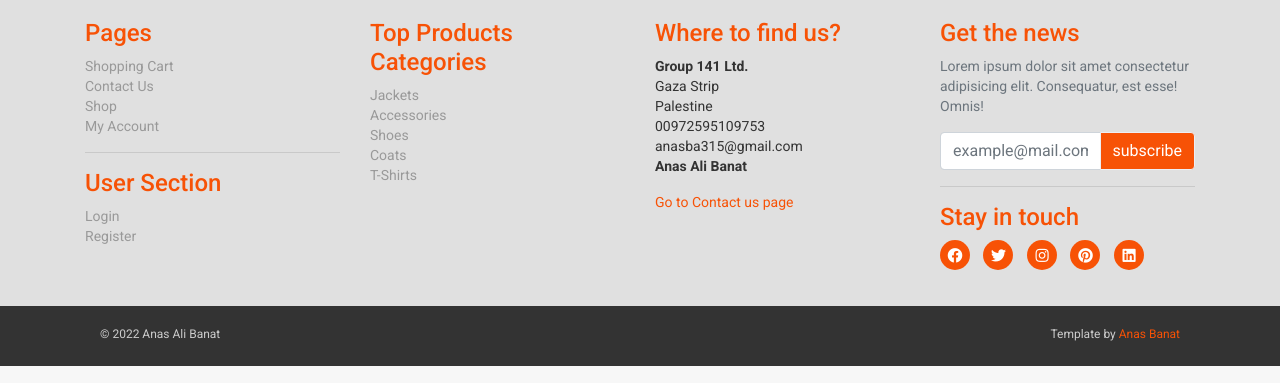
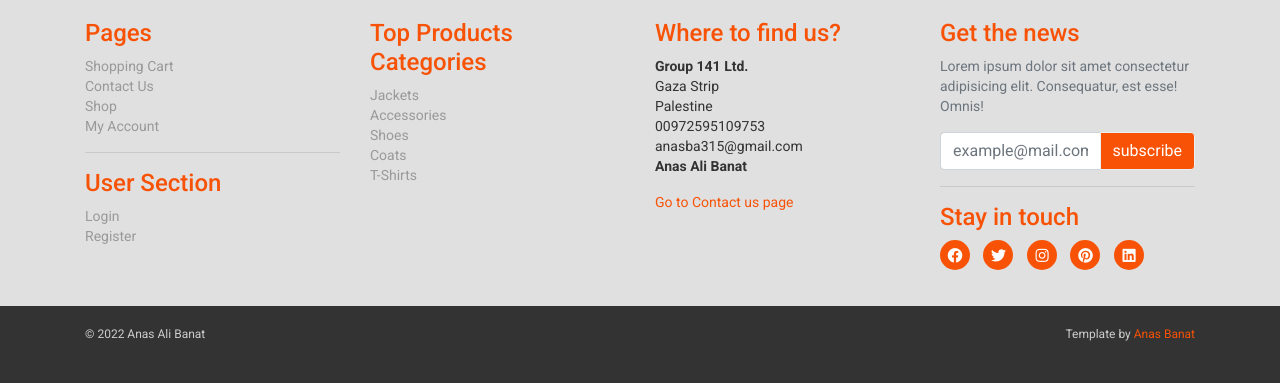
Before and after one commit to anasbanat0/ecommerce-store, a PHP site: page /index.php in a window 1280 px wide. Shown: the part 2158-2541 px from the top of the page. Run offline with PHP 8.4, Linux system fonts and the light colour scheme.

Commit message:
Update footer.php

```diff
--- a/includes/footer.php
+++ b/includes/footer.php
@@ -68,11 +68,13 @@
 </div>
 <div id="copyright">
   <div class="container">
-    <div class="col-md-6 float-left">
-      <p class="float-left">&copy; 2022 Anas Ali Banat</p>
-    </div>
-    <div class="col-md-6 float-right">
-      <p class="float-right">Template by <a href="https://www.linkedin.com/in/anasali0" target="_blank">Anas Banat</a></p>
+    <div class="row">
+      <div class="col-6 d-flex flex-row">
+        <p>&copy; 2022 Anas Ali Banat</p>
+      </div>
+      <div class="col-6 d-flex flex-row-reverse">
+        <p>Template by <a href="https://www.linkedin.com/in/anasali0" target="_blank">Anas Banat</a></p>
+      </div>
     </div>
   </div>
 </div>
```
